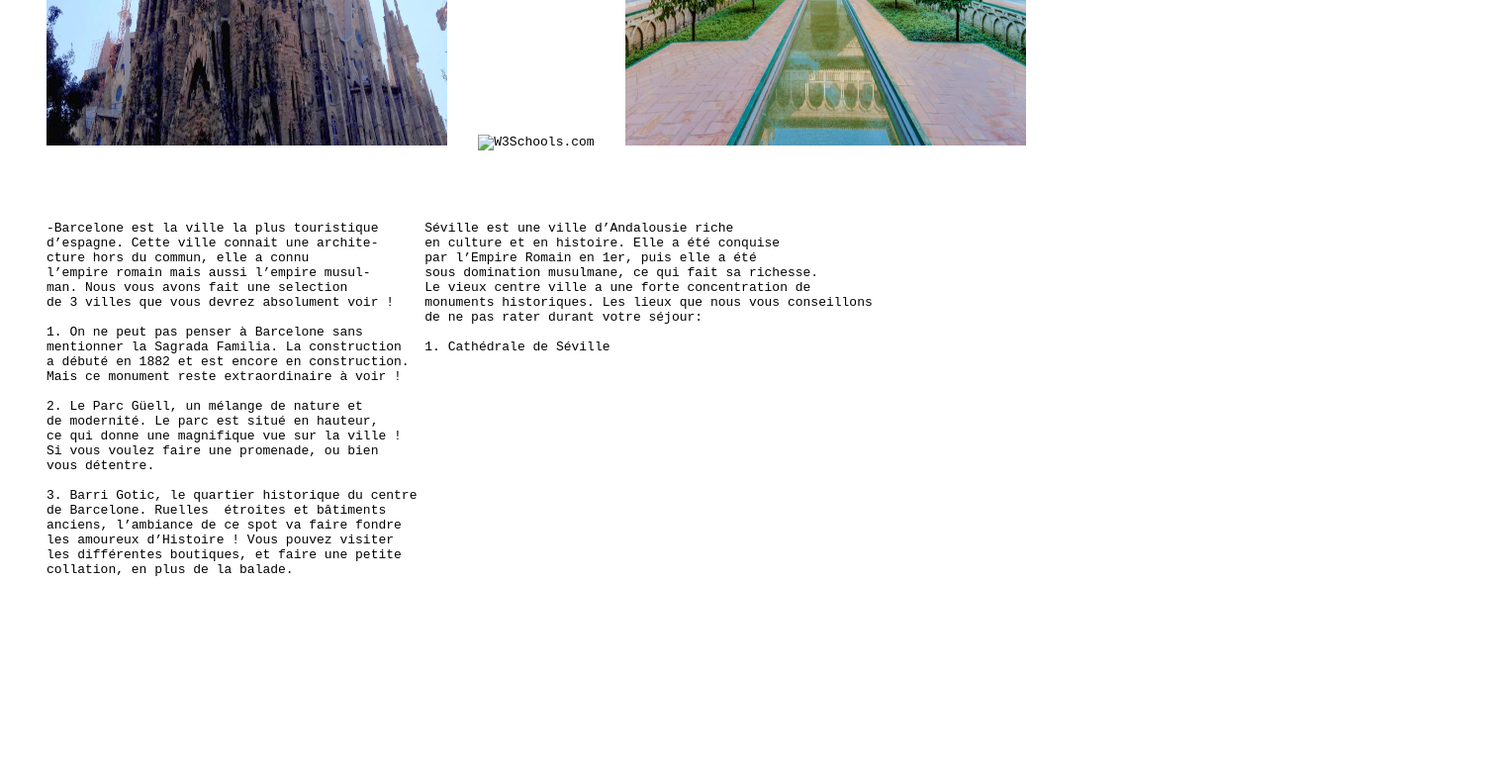
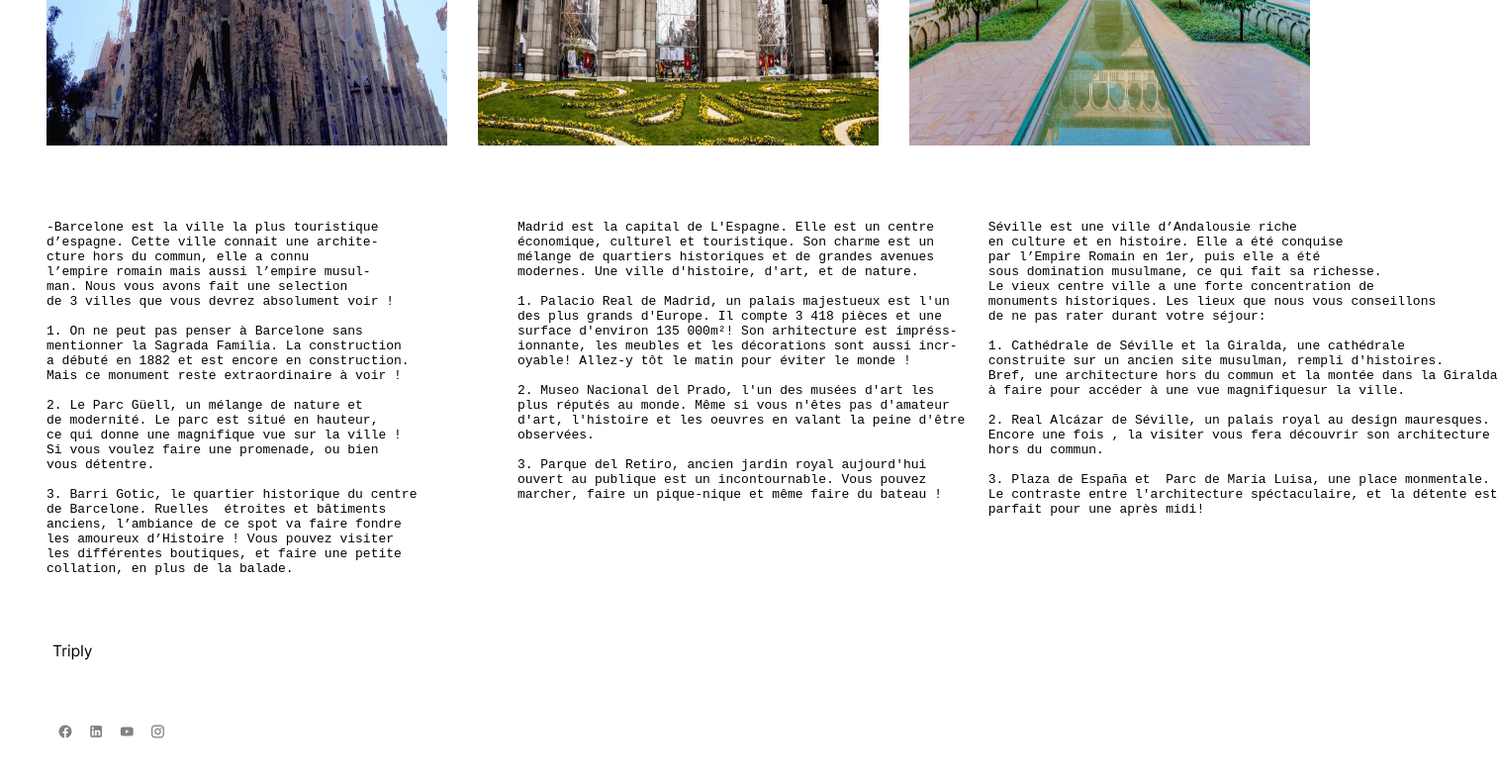
Before and after one commit to Aymen13m14/SAE-WEB, a plain HTML site: page html/espagne.html in a window 1280 px wide. Shown: the part 548-1333 px from the top of the page at 99% size, 1514 px wide, since content can reach past the window. Before the commit the page ends 1312 px from the top, so only its background shows below. Drawn offline with Linux system fonts and the light colour scheme.

Commit message:
J'ai fini la page espagne

```diff
--- a/html/espagne.html
+++ b/html/espagne.html
@@ -11,52 +11,42 @@
     <p>Japon, Espagne, Maroc</p>
      <h1 style="color:rgba(231, 139, 27, 0.842);">Villes d'Espagne</h1>
      <pre>
-     <h2>   Barcelone                         Madrid            Séville</h2>
+     <h2>    Barcelone                               Madrid                                   Séville</h2>
      </pre>
      <pre>
-     <img src="Basilique.webp" alt="Image de la basilique" width="405" height="405">    <img src="w3schools.jpg" alt="W3Schools.com" width="405" height="405">    <img src="Sevilla.jpg" alt="Sevilla" width="405" height="405">
+     <img src="Basilique.webp" alt="Image de la basilique" width="405" height="405">    <img src="Alcala.jpg" alt="Image de la puerta de alcala" width="405" height="405">    <img src="Sevilla.jpg" alt="Sevilla" width="405" height="405">
      </pre>
      <pre>
      <p>
-     -Barcelone est la ville la plus touristique      Séville est une ville d’Andalousie riche
-     d’espagne. Cette ville connait une archite-      en culture et en histoire. Elle a été conquise
-     cture hors du commun, elle a connu               par l’Empire Romain en 1er, puis elle a été
-     l’empire romain mais aussi l’empire musul-       sous domination musulmane, ce qui fait sa richesse.
-     man. Nous vous avons fait une selection          Le vieux centre ville a une forte concentration de
-     de 3 villes que vous devrez absolument voir !    monuments historiques. Les lieux que nous vous conseillons
-                                                      de ne pas rater durant votre séjour:
-     1. On ne peut pas penser à Barcelone sans
-     mentionner la Sagrada Familia. La construction   1. Cathédrale de Séville
-     a débuté en 1882 et est encore en construction.
-     Mais ce monument reste extraordinaire à voir !
-
-     2. Le Parc Güell, un mélange de nature et
-     de modernité. Le parc est situé en hauteur,
-     ce qui donne une magnifique vue sur la ville !
-     Si vous voulez faire une promenade, ou bien
-     vous détentre.
-
-     3. Barri Gotic, le quartier historique du centre
-     de Barcelone. Ruelles  étroites et bâtiments
+     -Barcelone est la ville la plus touristique                  Madrid est la capital de L'Espagne. Elle est un centre       Séville est une ville d’Andalousie riche
+     d’espagne. Cette ville connait une archite-                  économique, culturel et touristique. Son charme est un       en culture et en histoire. Elle a été conquise
+     cture hors du commun, elle a connu                           mélange de quartiers historiques et de grandes avenues       par l’Empire Romain en 1er, puis elle a été
+     l’empire romain mais aussi l’empire musul-                   modernes. Une ville d'histoire, d'art, et de nature.         sous domination musulmane, ce qui fait sa richesse.
+     man. Nous vous avons fait une selection                                                                                   Le vieux centre ville a une forte concentration de
+     de 3 villes que vous devrez absolument voir !                1. Palacio Real de Madrid, un palais majestueux est l'un     monuments historiques. Les lieux que nous vous conseillons
+                                                                  des plus grands d'Europe. Il compte 3 418 pièces et une      de ne pas rater durant votre séjour:
+     1. On ne peut pas penser à Barcelone sans                    surface d'environ 135 000m²! Son arhitecture est impréss-
+     mentionner la Sagrada Familia. La construction               ionnante, les meubles et les décorations sont aussi incr-    1. Cathédrale de Séville et la Giralda, une cathédrale
+     a débuté en 1882 et est encore en construction.              oyable! Allez-y tôt le matin pour éviter le monde !          construite sur un ancien site musulman, rempli d'histoires.
+     Mais ce monument reste extraordinaire à voir !                                                                            Bref, une architecture hors du commun et la montée dans la Giralda
+                                                                  2. Museo Nacional del Prado, l'un des musées d'art les       à faire pour accéder à une vue magnifiquesur la ville.
+     2. Le Parc Güell, un mélange de nature et                    plus réputés au monde. Même si vous n'êtes pas d'amateur
+     de modernité. Le parc est situé en hauteur,                  d'art, l'histoire et les oeuvres en valant la peine d'être   2. Real Alcázar de Séville, un palais royal au design mauresques.
+     ce qui donne une magnifique vue sur la ville !               observées.                                                   Encore une fois , la visiter vous fera découvrir son architecture
+     Si vous voulez faire une promenade, ou bien                                                                               hors du commun.
+     vous détentre.                                               3. Parque del Retiro, ancien jardin royal aujourd'hui
+                                                                  ouvert au publique est un incontournable. Vous pouvez        3. Plaza de España et  Parc de María Luisa, une place monmentale.
+     3. Barri Gotic, le quartier historique du centre             marcher, faire un pique-nique et même faire du bateau !      Le contraste entre l'architecture spéctaculaire, et la détente est
+     de Barcelone. Ruelles  étroites et bâtiments                                                                              parfait pour une après midi!
      anciens, l’ambiance de ce spot va faire fondre
      les amoureux d’Histoire ! Vous pouvez visiter
      les différentes boutiques, et faire une petite
      collation, en plus de la balade.
-
-
-
-
-
-
-
-
-
-
      </pre>
     </p>
 
 
-
+    <img src="Triply.png" alt="Triply">
 
 
 
```
Also changed, not shown: html/Alcala.jpg (added), html/Triply.png (added).
